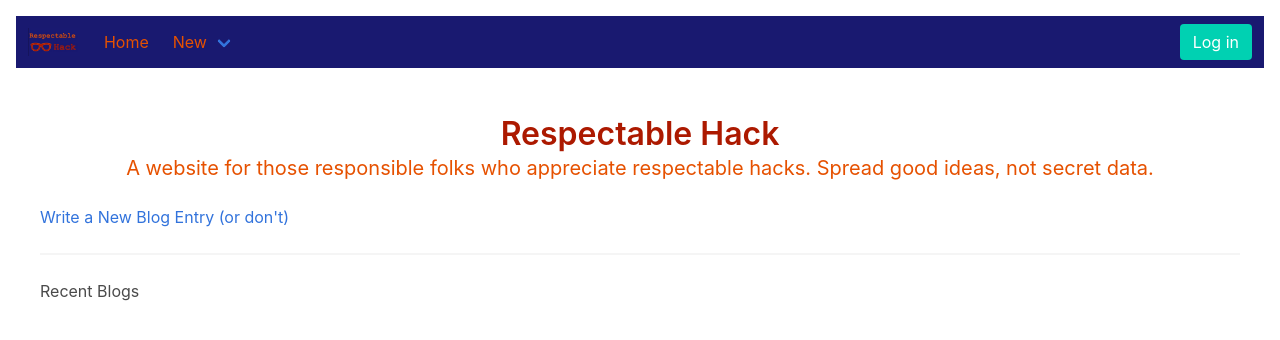
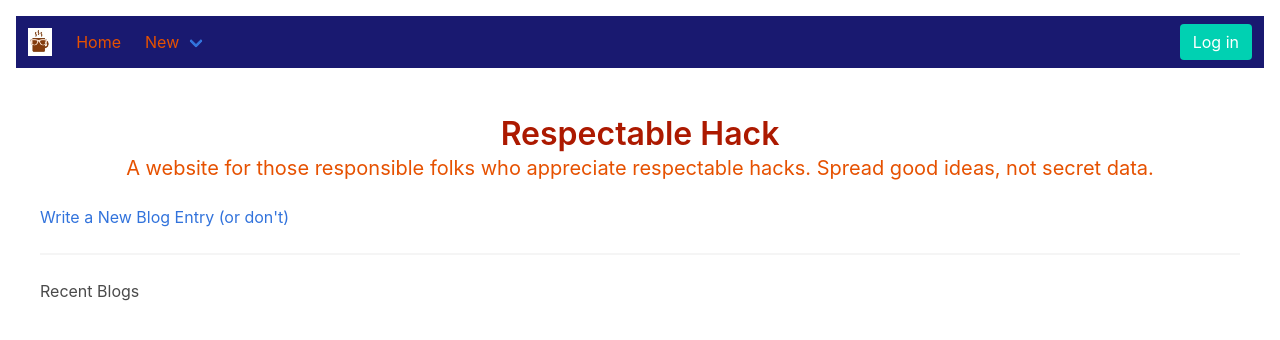
Before and after one commit to daveyvango/website, a Django app: page /blog/ in a window 1280 px wide. Shown: the top 340 px of the page. Run offline with Django 3.2, Linux system fonts and the light colour scheme; data that the repository does not hold is empty; some libraries are stand-ins or nearby versions.

Commit message:
setup script fixes and new logo

```diff
--- a/personalpage/blog/templates/base.html
+++ b/personalpage/blog/templates/base.html
@@ -16,7 +16,7 @@
         <nav class="navbar" role="navigation" aria-label="main navigation">
             <div class="navbar-brand">
                 <a class="navbar-item" href="{% url 'blog:index' %}">
-                   <img src="{% static "blog/images/RH_logo.jpg" %}" height="50"></img>
+                   <img src="{% static "blog/images/coffee_glasses.jpg" %}" height="50"></img>
                 </a>
                 <a role="button" class="navbar-burger burger" aria-label="menu" aria-expanded="false" data-target="mainNav">
                     <span aria-hidden="true"></span>
```
Also changed, not shown: personalpage/blog/static/blog/images/coffee_glasses.jpg (added), 2 other files.
